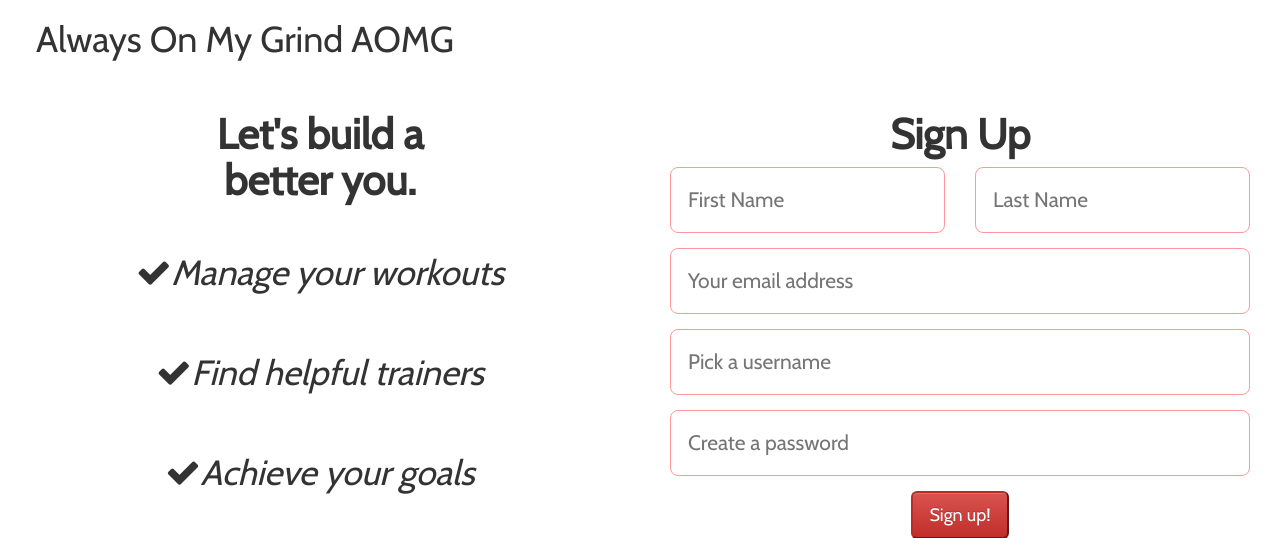
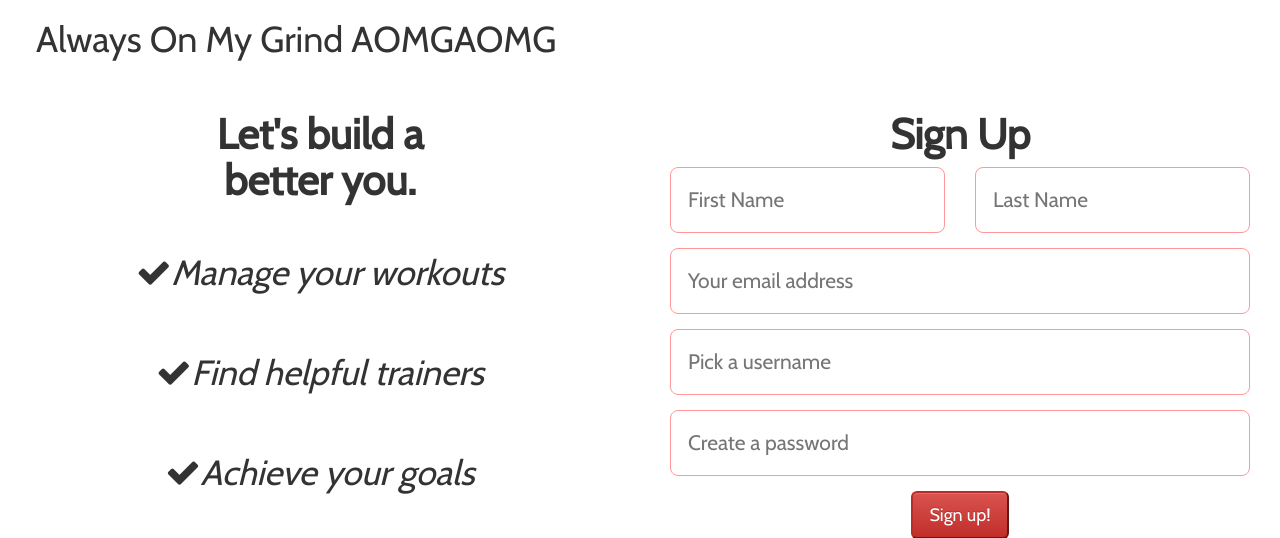
Before and after one commit to stephenhou/AlwaysOnMyGrind, a PHP site: page / in a window 1280 px wide. Shown: the top 538 px of the page. Run offline with PHP 8.4, Linux system fonts and the light colour scheme.

Commit message:
aomg twice

```diff
--- a/index.php
+++ b/index.php
@@ -26,7 +26,7 @@
       <![endif]-->
     </head>
     <body>
-      <h1>Always On My Grind AOMG</h1>
+      <h1>Always On My Grind AOMGAOMG</h1>
 
       <div class="col-md-6">
         <h3 class="lg-txt">Let's build a <br>better you.</h3>
```
